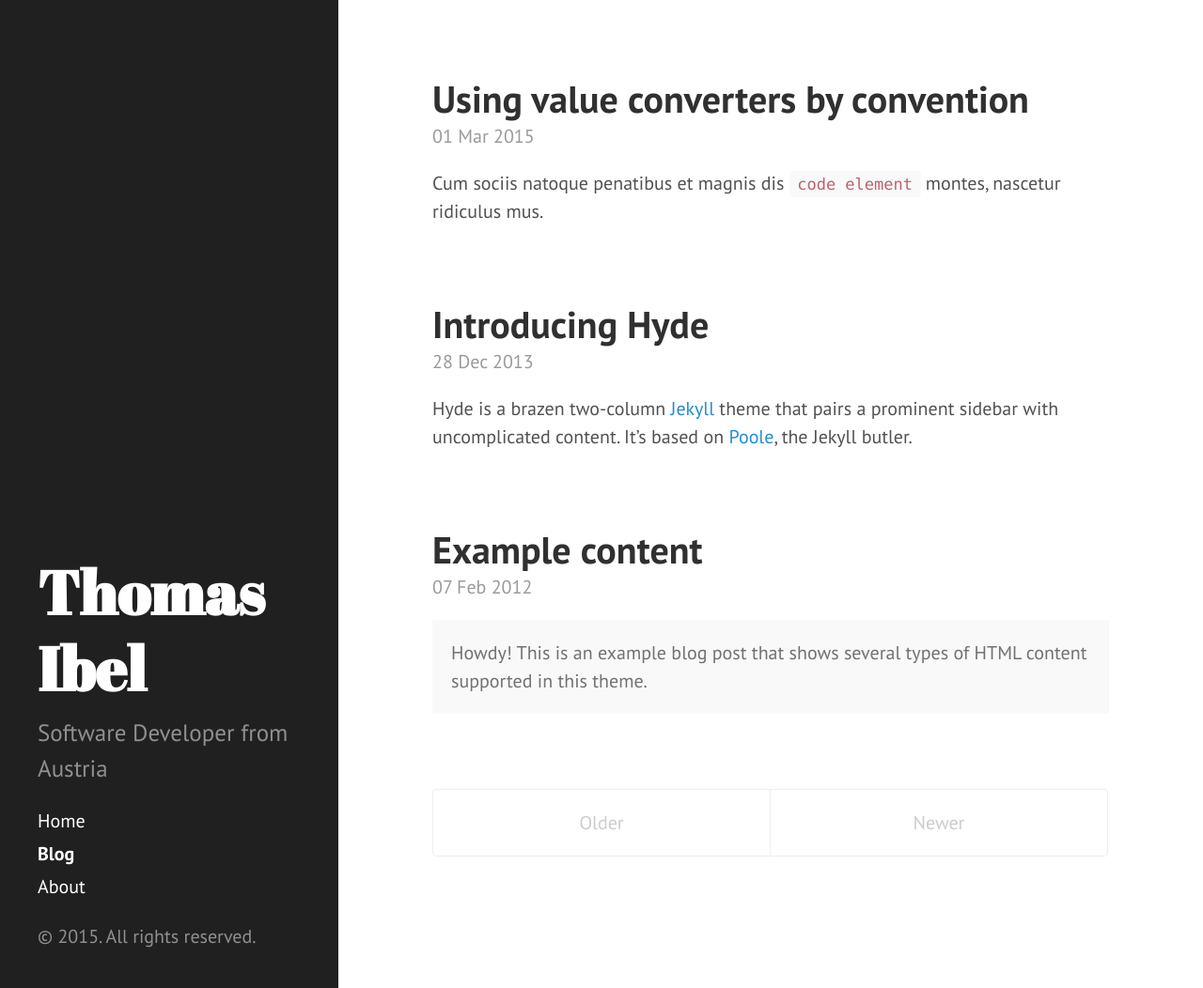
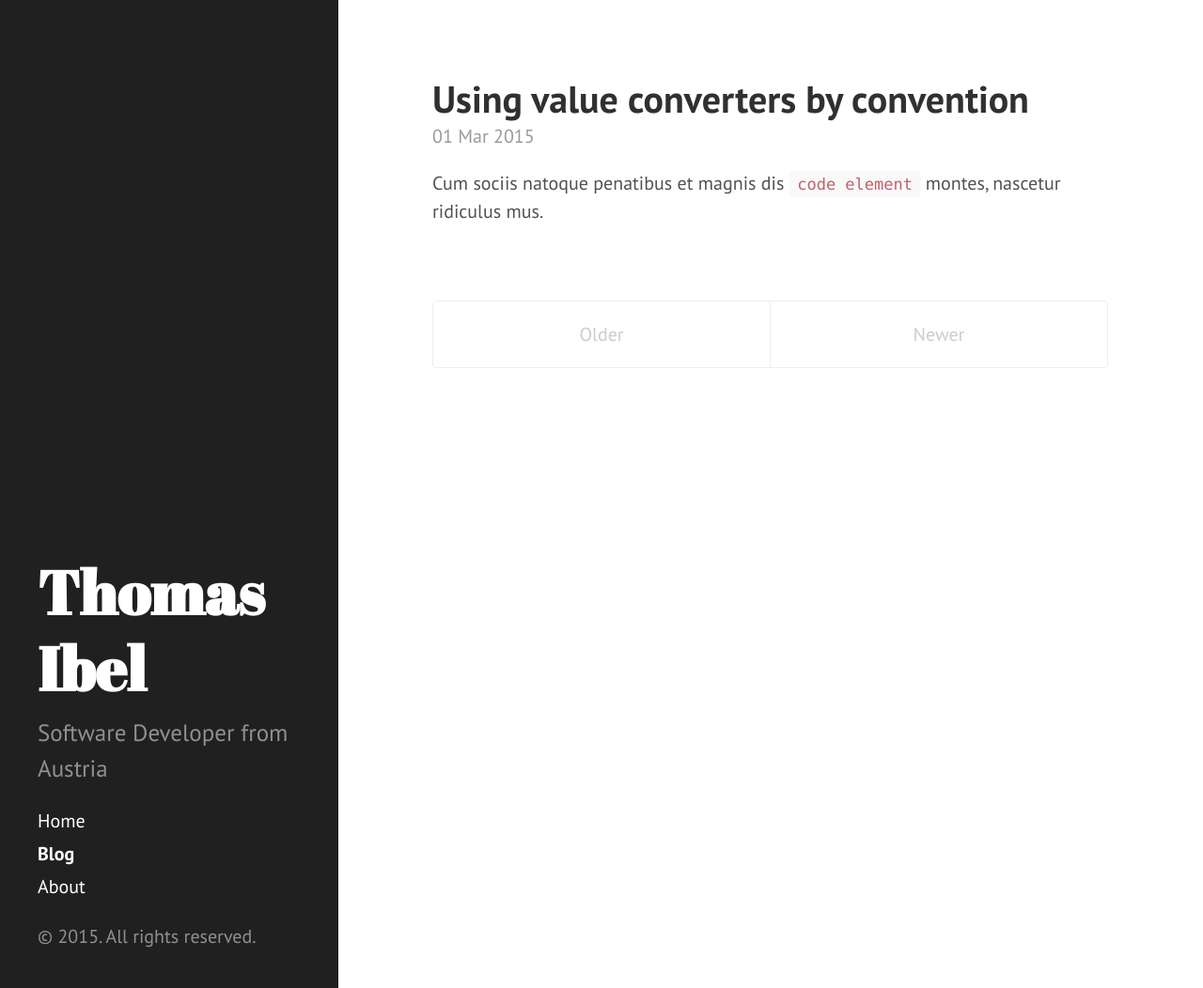
Before and after one commit to tibel/tibel.github.io, a Jekyll site: the page built from blog/index.html, in a window 1280 px wide and 1052 px high. Shown: the whole window at 94% size. Built offline with Jekyll 4.4.1, drawn with Linux system fonts in a browser that asks for light colours; Markdown is read by kramdown in place of the engine named in the settings; the list of posts is cut into pages by our own code; some of the changed lines change nothing that is shown.

Commit message:
remove other posts and back to pygmentes

```diff
--- a/_config.yml
+++ b/_config.yml
@@ -1,6 +1,6 @@
 # Dependencies
 markdown:         redcarpet
-highlighter:      rouge
+highlighter:      pygments
 
 # Setup
 title:            'Thomas Ibel'
--- a/_posts/2012-02-07-example-content.md
+++ /dev/null
@@ -1,138 +0,0 @@
----
-layout: post
-title: Example content
----
-
-
-<div class="message">
-  Howdy! This is an example blog post that shows several types of HTML content supported in this theme.
-</div>
-
-Cum sociis natoque penatibus et magnis <a href="#">dis parturient montes</a>, nascetur ridiculus mus. *Aenean eu leo quam.* Pellentesque ornare sem lacinia quam venenatis vestibulum. Sed posuere consectetur est at lobortis. Cras mattis consectetur purus sit amet fermentum.
-
-> Curabitur blandit tempus porttitor. Nullam quis risus eget urna mollis ornare vel eu leo. Nullam id dolor id nibh ultricies vehicula ut id elit.
-
-Etiam porta **sem malesuada magna** mollis euismod. Cras mattis consectetur purus sit amet fermentum. Aenean lacinia bibendum nulla sed consectetur.
-
-## Inline HTML elements
-
-HTML defines a long list of available inline tags, a complete list of which can be found on the [Mozilla Developer Network](https://developer.mozilla.org/en-US/docs/Web/HTML/Element).
-
-- **To bold text**, use `<strong>`.
-- *To italicize text*, use `<em>`.
-- Abbreviations, like <abbr title="HyperText Markup Langage">HTML</abbr> should use `<abbr>`, with an optional `title` attribute for the full phrase.
-- Citations, like <cite>&mdash; Mark otto</cite>, should use `<cite>`.
-- <del>Deleted</del> text should use `<del>` and <ins>inserted</ins> text should use `<ins>`.
-- Superscript <sup>text</sup> uses `<sup>` and subscript <sub>text</sub> uses `<sub>`.
-
-Most of these elements are styled by browsers with few modifications on our part.
-
-## Heading
-
-Vivamus sagittis lacus vel augue rutrum faucibus dolor auctor. Duis mollis, est non commodo luctus, nisi erat porttitor ligula, eget lacinia odio sem nec elit. Morbi leo risus, porta ac consectetur ac, vestibulum at eros.
-
-### Code
-
-Cum sociis natoque penatibus et magnis dis `code element` montes, nascetur ridiculus mus.
-
-{% highlight js %}
-// Example can be run directly in your JavaScript console
-
-// Create a function that takes two arguments and returns the sum of those arguments
-var adder = new Function("a", "b", "return a + b");
-
-// Call the function
-adder(2, 6);
-// > 8
-{% endhighlight %}
-
-Aenean lacinia bibendum nulla sed consectetur. Etiam porta sem malesuada magna mollis euismod. Fusce dapibus, tellus ac cursus commodo, tortor mauris condimentum nibh, ut fermentum massa.
-
-### Gists via GitHub Pages
-
-Vestibulum id ligula porta felis euismod semper. Nullam quis risus eget urna mollis ornare vel eu leo. Donec sed odio dui.
-
-{% gist 5555251 gist.md %}
-
-Aenean eu leo quam. Pellentesque ornare sem lacinia quam venenatis vestibulum. Nullam quis risus eget urna mollis ornare vel eu leo. Cum sociis natoque penatibus et magnis dis parturient montes, nascetur ridiculus mus. Donec sed odio dui. Vestibulum id ligula porta felis euismod semper.
-
-### Lists
-
-Cum sociis natoque penatibus et magnis dis parturient montes, nascetur ridiculus mus. Aenean lacinia bibendum nulla sed consectetur. Etiam porta sem malesuada magna mollis euismod. Fusce dapibus, tellus ac cursus commodo, tortor mauris condimentum nibh, ut fermentum massa justo sit amet risus.
-
-* Praesent commodo cursus magna, vel scelerisque nisl consectetur et.
-* Donec id elit non mi porta gravida at eget metus.
-* Nulla vitae elit libero, a pharetra augue.
-
-Donec ullamcorper nulla non metus auctor fringilla. Nulla vitae elit libero, a pharetra augue.
-
-1. Vestibulum id ligula porta felis euismod semper.
-2. Cum sociis natoque penatibus et magnis dis parturient montes, nascetur ridiculus mus.
-3. Maecenas sed diam eget risus varius blandit sit amet non magna.
-
-Cras mattis consectetur purus sit amet fermentum. Sed posuere consectetur est at lobortis.
-
-<dl>
-  <dt>HyperText Markup Language (HTML)</dt>
-  <dd>The language used to describe and define the content of a Web page</dd>
-
-  <dt>Cascading Style Sheets (CSS)</dt>
-  <dd>Used to describe the appearance of Web content</dd>
-
-  <dt>JavaScript (JS)</dt>
-  <dd>The programming language used to build advanced Web sites and applications</dd>
-</dl>
-
-Integer posuere erat a ante venenatis dapibus posuere velit aliquet. Morbi leo risus, porta ac consectetur ac, vestibulum at eros. Nullam quis risus eget urna mollis ornare vel eu leo.
-
-### Images
-
-Quisque consequat sapien eget quam rhoncus, sit amet laoreet diam tempus. Aliquam aliquam metus erat, a pulvinar turpis suscipit at.
-
-![placeholder](//placehold.it/800x400 "Large example image")
-![placeholder](//placehold.it/400x200 "Medium example image")
-![placeholder](//placehold.it/200x200 "Small example image")
-
-### Tables
-
-Aenean lacinia bibendum nulla sed consectetur. Lorem ipsum dolor sit amet, consectetur adipiscing elit.
-
-<table>
-  <thead>
-    <tr>
-      <th>Name</th>
-      <th>Upvotes</th>
-      <th>Downvotes</th>
-    </tr>
-  </thead>
-  <tfoot>
-    <tr>
-      <td>Totals</td>
-      <td>21</td>
-      <td>23</td>
-    </tr>
-  </tfoot>
-  <tbody>
-    <tr>
-      <td>Alice</td>
-      <td>10</td>
-      <td>11</td>
-    </tr>
-    <tr>
-      <td>Bob</td>
-      <td>4</td>
-      <td>3</td>
-    </tr>
-    <tr>
-      <td>Charlie</td>
-      <td>7</td>
-      <td>9</td>
-    </tr>
-  </tbody>
-</table>
-
-Nullam id dolor id nibh ultricies vehicula ut id elit. Sed posuere consectetur est at lobortis. Nullam quis risus eget urna mollis ornare vel eu leo.
-
------
-
-Want to see something else added? <a href="https://github.com/poole/poole/issues/new">Open an issue.</a>
--- a/_posts/2013-12-28-introducing-hyde.md
+++ /dev/null
@@ -1,37 +0,0 @@
----
-layout: post
-title: Introducing Hyde
----
-
-Hyde is a brazen two-column [Jekyll](http://jekyllrb.com) theme that pairs a prominent sidebar with uncomplicated content. It's based on [Poole](http://getpoole.com), the Jekyll butler.
-
-### Built on Poole
-
-Poole is the Jekyll Butler, serving as an upstanding and effective foundation for Jekyll themes by [@mdo](https://twitter.com/mdo). Poole, and every theme built on it (like Hyde here) includes the following:
-
-* Complete Jekyll setup included (layouts, config, [404](/404), [RSS feed](/atom.xml), posts, and [example page](/about))
-* Mobile friendly design and development
-* Easily scalable text and component sizing with `rem` units in the CSS
-* Support for a wide gamut of HTML elements
-* Related posts (time-based, because Jekyll) below each post
-* Syntax highlighting, courtesy Pygments (the Python-based code snippet highlighter)
-
-### Hyde features
-
-In addition to the features of Poole, Hyde adds the following:
-
-* Sidebar includes support for textual modules and a dynamically generated navigation with active link support
-* Two orientations for content and sidebar, default (left sidebar) and [reverse](https://github.com/poole/lanyon#reverse-layout) (right sidebar), available via `<body>` classes
-* [Eight optional color schemes](https://github.com/poole/hyde#themes), available via `<body>` classes
-
-[Head to the readme](https://github.com/poole/hyde#readme) to learn more.
-
-### Browser support
-
-Hyde is by preference a forward-thinking project. In addition to the latest versions of Chrome, Safari (mobile and desktop), and Firefox, it is only compatible with Internet Explorer 9 and above.
-
-### Download
-
-Hyde is developed on and hosted with GitHub. Head to the <a href="https://github.com/poole/hyde">GitHub repository</a> for downloads, bug reports, and features requests.
-
-Thanks!
```
